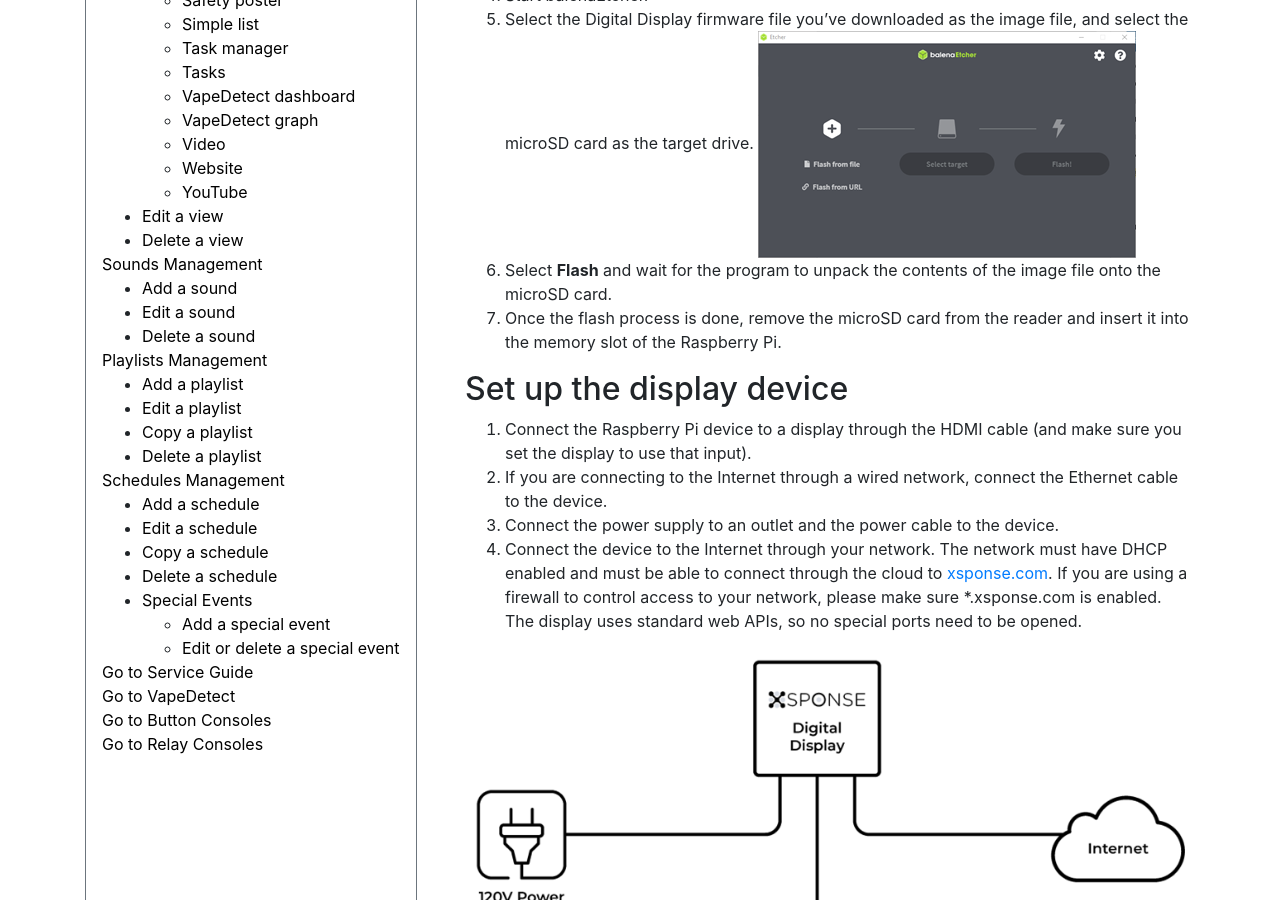
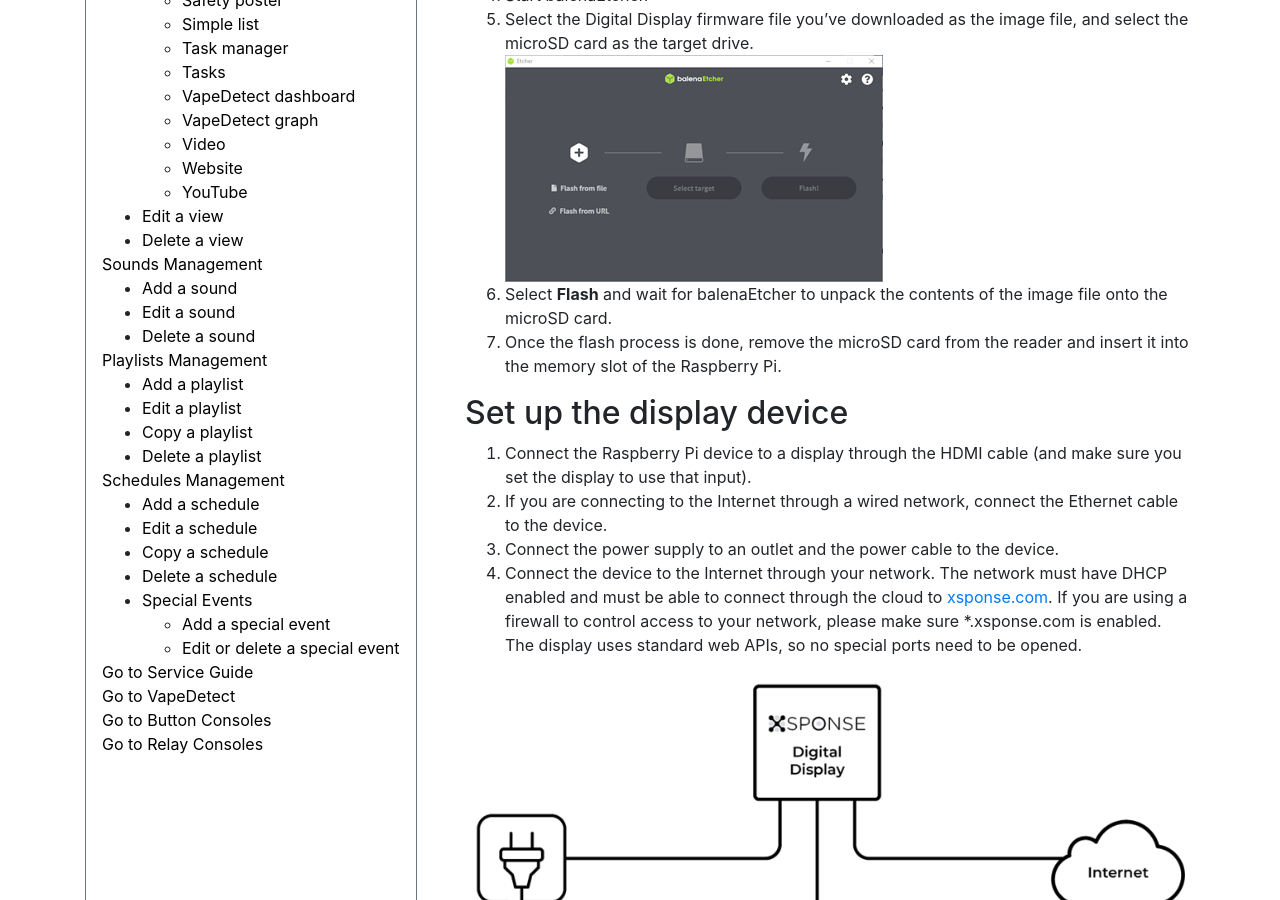
Before and after one commit to NrsSystems/docs, a Jekyll site: the page built from digital-displays/display-device-setup.md, in a window 1280 px wide and 900 px high, scrolled down 876 px. Built offline with Jekyll 4.4.1, drawn with Linux system fonts in a browser that asks for light colours; our own code applies the rules of GitHub Pages for plain Markdown files.

Commit message:
Update display-device-setup.md

```diff
--- a/digital-displays/display-device-setup.md
+++ b/digital-displays/display-device-setup.md
@@ -21,7 +21,7 @@ Additionally, you will need to have a computer available to download and run [ba
 4. Start balenaEtcher.
 5. Select the Digital Display firmware file you've downloaded as the image file, and select the microSD card as the target drive.
 ![balenaEtcher screen](balenaEtcher.png)
-6. Select **Flash** and wait for the program to unpack the contents of the image file onto the microSD card.
+6. Select **Flash** and wait for balenaEtcher to unpack the contents of the image file onto the microSD card.
 7. Once the flash process is done, remove the microSD card from the reader and insert it into the memory slot of the Raspberry Pi.
 
 ## Set up the display device
```
